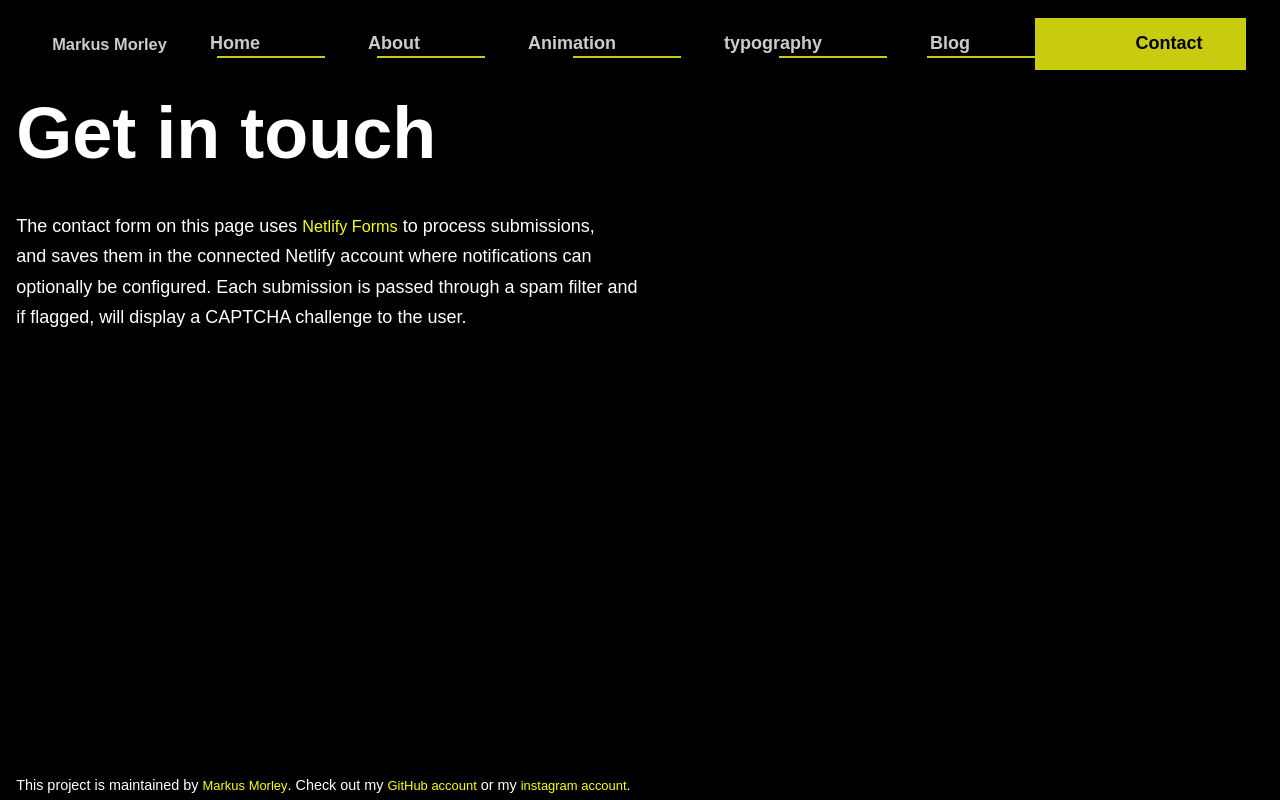
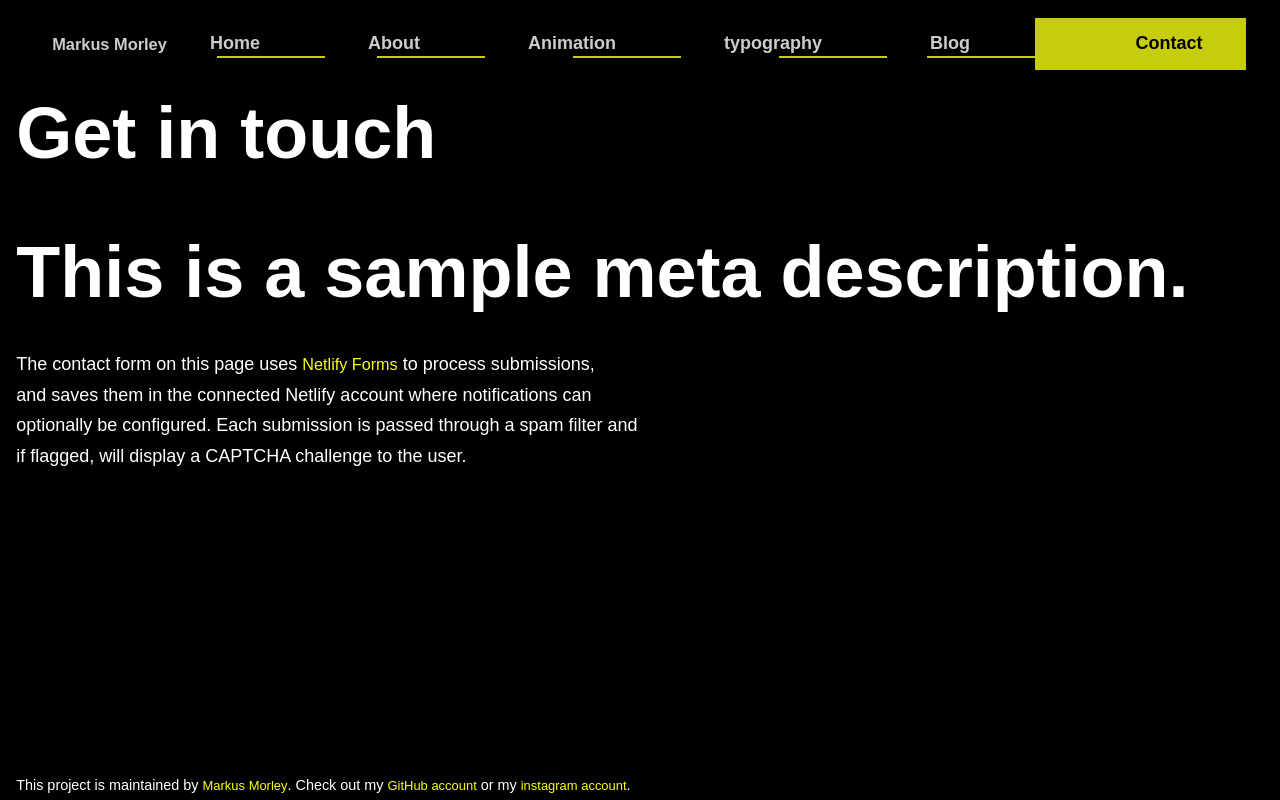
Before and after one commit to gasseklopper/mmo-11ty-boilerplate-master, an Eleventy site: page src/pages/contact.md in a window 1280 px wide. Built offline with nearby package versions, Linux system fonts and the light colour scheme; Eleventy itself is replaced by a stand-in of ours; files that its build step writes are made by us from their sources.

Commit message:
update contact

```diff
--- a/src/_layouts/contact.njk
+++ b/src/_layouts/contact.njk
@@ -5,6 +5,7 @@ section: contact
 <div class="row">
 	<div class="column">
 		<h1>{{ title }}</h1>
+		<h1>{{ description }}</h1>
 
 		{{ layoutContent | safe }}
 	</div>
--- a/src/admin/config.yml
+++ b/src/admin/config.yml
@@ -48,5 +48,6 @@ collections:
         widget: "object"
         fields:
           - { label: "Key", name: "key", widget: "string" }
+          - {label: "Description", name: "description", widget: "string"}
           - { label: "Order", name: "order", widget: "number", default: 0 }
-      - { label: "Body", name: "body", widget: "markdown" }
+           - { label: "Body", name: "body", widget: "markdown" }
--- a/src/pages/contact.md
+++ b/src/pages/contact.md
@@ -1,7 +1,7 @@
 ---
 layout: contact.njk
 title: Get in touch
-metaDescription: This is a sample meta description. If one is not present in your page/post's front matter, the default metadata.desciption will be used instead.
+description: This is a sample meta description.
 section: contact
 date: 2018-01-01
 permalink: /contact/index.html
```
